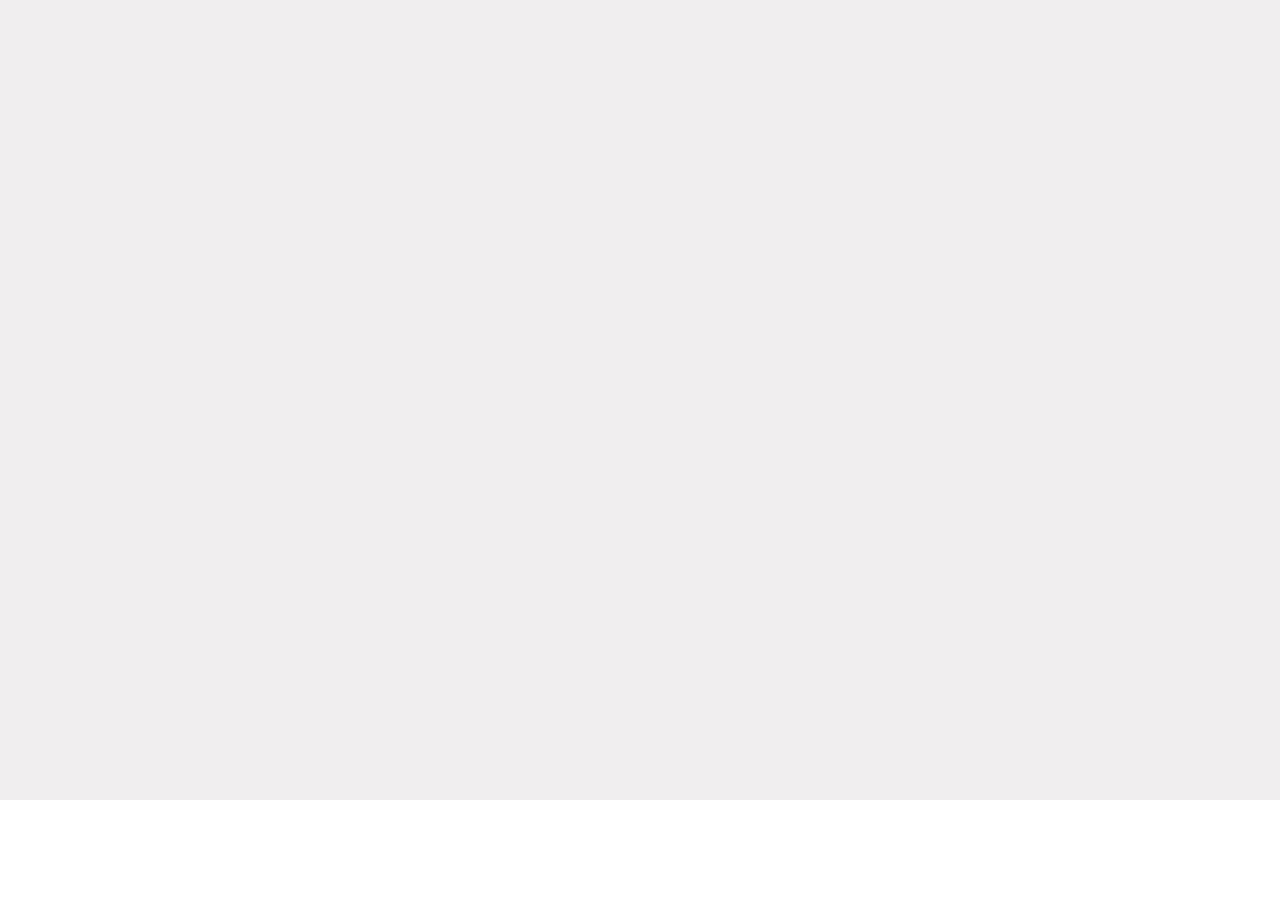
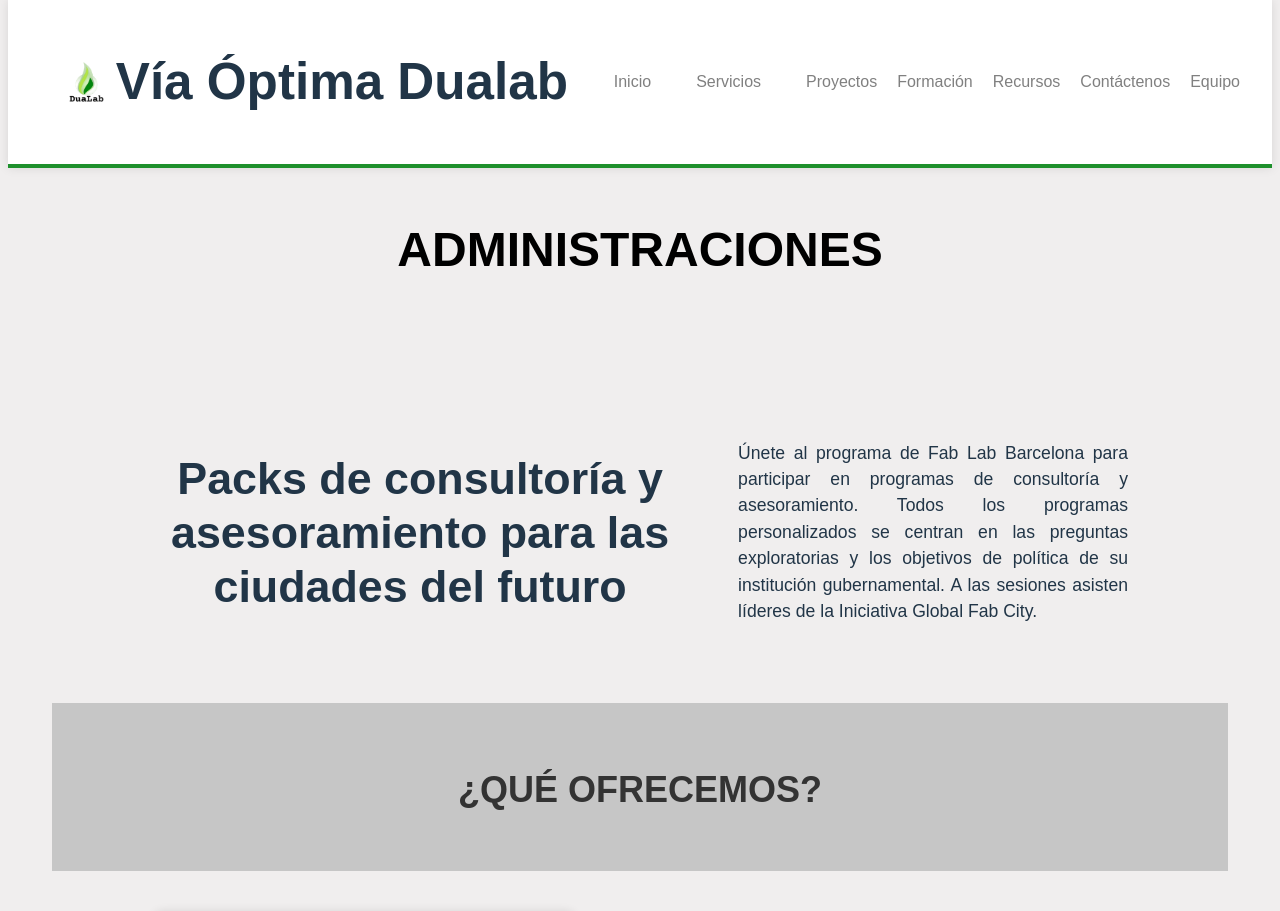
Before and after one commit to UnPerrete/aplicaciondualab, a React (Vite) app: page /administraciones in a window 1280 px wide. Before the commit this address had no page. Shown: the top 911 px of the page. Before the commit the page ends 800 px from the top, so only its background shows below. Built offline with nearby package versions, Linux system fonts and the light colour scheme.

Commit message:
Administraciones

```diff
--- a/src/App.jsx
+++ b/src/App.jsx
@@ -15,6 +15,7 @@ import Contactenos from './components/Contactenos'
 import Formacion from './components/Formacion'
 import CentrosFP from './components/CentroFP'
 import Empresas from './components/Empresas'
+import Administraciones from './components/Administraciones'
 
 function App() {
 
@@ -27,6 +28,7 @@ function App() {
         <Route path="/formacion" element={<Formacion />} />
         <Route path="/centrosfp" element={<CentrosFP />} />
         <Route path="/empresas" element={<Empresas />} />
+        <Route path="/administraciones" element={<Administraciones />} />
         <Route path="/login" element={<Login />} />
         <Route path="/tablaempresa" element={<PrivateRoute><TablaEmpresas /></PrivateRoute>} />
         <Route path="/servicio" element={<PrivateRoute><Servicios /></PrivateRoute>} />
--- /dev/null
+++ b/src/components/Administraciones.jsx
@@ -0,0 +1,51 @@
+import React from 'react';
+import { Link } from 'react-router-dom';
+import '../styles/CentrosFP.css';
+import logo from '../assets/logo.png';
+import NavbarWeb from './NavbarWeb';
+
+const Administraciones = () => {
+    return (
+        <div className="bg-gray-100 min-h-screen w-full overflow-x-hidden">
+            {/* Navbar */}
+            <NavbarWeb/>
+
+            {/* Banner Principal */}
+            <div className="main-banner2">
+                <h2>ADMINISTRACIONES</h2>
+            </div>
+
+            {/* Introducción */}
+            <div className="intro-text2">
+                <h1>Packs de consultoría y asesoramiento para las ciudades del futuro</h1>
+                <p>Únete al programa de Fab Lab Barcelona para participar en programas de consultoría y asesoramiento. Todos los programas personalizados se centran en las preguntas exploratorias y los objetivos de política de su institución gubernamental. A las sesiones asisten líderes de la Iniciativa Global Fab City.</p>
+            </div>
+
+            {/* ¿Qué ofrecemos? */}
+            <div className="section-title2">
+                <h2>¿QUÉ OFRECEMOS?</h2>
+            </div>
+
+            {/* Programas de Asesoramiento */}
+            <div className="contact-content2">
+                <div className="card">
+                    {/* <img src="https://www.shutterstock.com/image-photo/customer-service-care-patron-protection-600nw-420395281.jpg" alt="Programa de Asesoramiento" className="card-img" /> */}
+                </div>
+                <div className="contact-info2">
+                    <h3>Programas de Asesoramiento</h3>
+                    <p>Los programas de Fab Lab Barcelona están diseñados para ayudar a los gobiernos locales a comprender: qué son los Fab Labs y cómo funcionan para poder implementar su propio proyecto Fab Lab dentro del marco estratégico de Fab City Global Initiative. La Iniciativa Global Fab City se dedica a comprender cómo fomentar un cambio del paradigma industrial de Product-in Trash-out y apoyar el regreso de la fabricación a las ciudades con el apoyo de un modelo urbano de Data-in Data-out. Esta iniciativa acoge una red de 34 ciudades y un colectivo , regida por la Fundación Fab. Fab City Global Initiative está trabajando para hacer que las ciudades y los ciudadanos sean productivos localmente y estén conectados globalmente.</p>
+                </div>
+            </div>
+
+            {/* Línea divisoria */}
+            <hr className="section-divider" />
+
+            {/* Footer */}
+            <div className="footer">
+                <p>info@viaoptima.es | Calle Juan de Quesada 22 Las Palmas G.C. | 659 02 16 03</p>
+            </div>
+        </div>
+    );
+};
+
+export default Administraciones;
--- a/src/components/Empresas.jsx
+++ b/src/components/Empresas.jsx
@@ -12,7 +12,7 @@ const Empresas = () => {
 
             {/* Banner Principal */}
             <div className="main-banner2">
-                <h2>Empresas</h2>
+                <h2>EMPRESAS</h2>
             </div>
 
             {/* Botón Ir a Empresas */}
--- a/src/components/NavbarWeb.jsx
+++ b/src/components/NavbarWeb.jsx
@@ -28,6 +28,7 @@ const NavbarWeb = () => {
                         <div className="dropdown-menu">
                             <Link to="/centrosfp">• Centros FP</Link>
                             <Link to="/empresas">• Empresas</Link>
+                            <Link to="/administraciones">• Administraciones</Link>
                         </div>
                     )}
                 </div>
```
